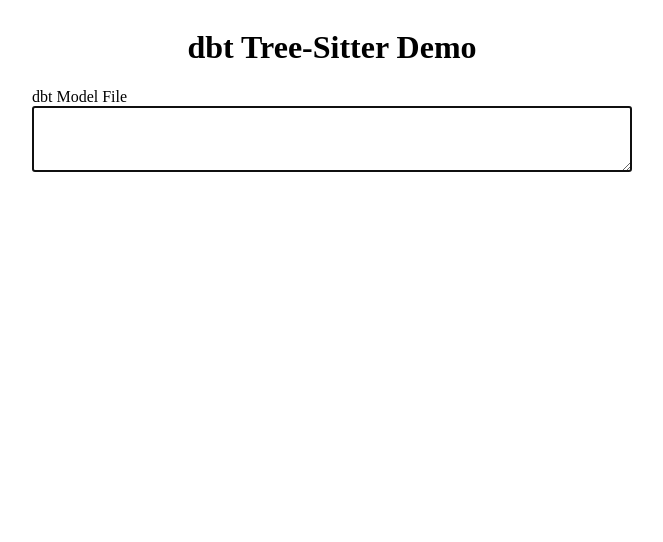
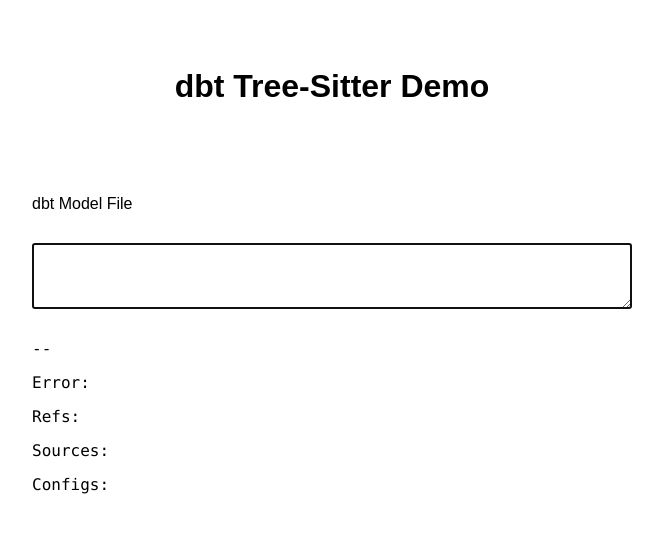
Before and after one commit to dbt-labs/dbt-extractor, a website: page demo/demo.html in a window 1280 px wide. Shown: the whole page, without its empty margins (308-971 px from the left). Drawn offline with Linux system fonts and the light colour scheme.

Commit message:
font styling

```diff
--- a/demo/demo.html
+++ b/demo/demo.html
@@ -10,13 +10,15 @@
         <div class="center-flex">
             <h1>dbt Tree-Sitter Demo</h1>
             <div class="vertical-flex">
-                <label for="w3review">dbt Model File</label>
+                <label>dbt Model File</label>
                 <textarea id="model" name="model" rows="4" cols="50" autofocus=autofocus></textarea>
-                <text id="time"></text>
-                <text id="error"></text>
-                <text id="refs"></text>
-                <text id="sources"></text>
-                <text id="configs"></text>
+                <div class="results vertical-flex">
+                    <text id="time">--</text>
+                    <text id="error">Error:</text>
+                    <text id="refs">Refs:</text>
+                    <text id="sources">Sources:</text>
+                    <text id="configs">Configs:</text>
+                </div>
             </div>
         </div>
     </body>
--- a/demo/style.css
+++ b/demo/style.css
@@ -7,6 +7,19 @@
     width: 600px;
 }
 
+body {
+    font-family: Veranda, sans-serif;
+}
+
+h1 {
+    margin: 60px;
+}
+
+label {
+    margin-bottom: 30px;
+    margin-top: 30px;
+}
+
 .center-flex {
     display: flex;
     align-items: center;
@@ -14,3 +27,13 @@
     flex-direction: column;
     width: 100%;
 }
+
+.results {
+    font-family: Monaco, monospace;
+    margin-bottom: 30px;
+    margin-top: 30px;
+}
+
+text {
+    margin-bottom: 15px;
+}
```
